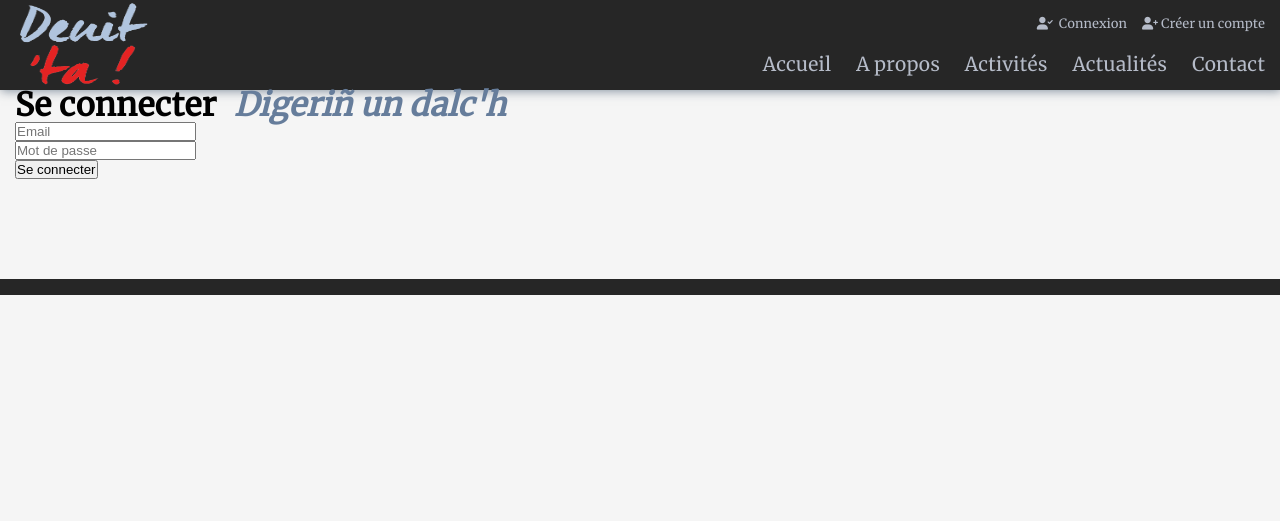
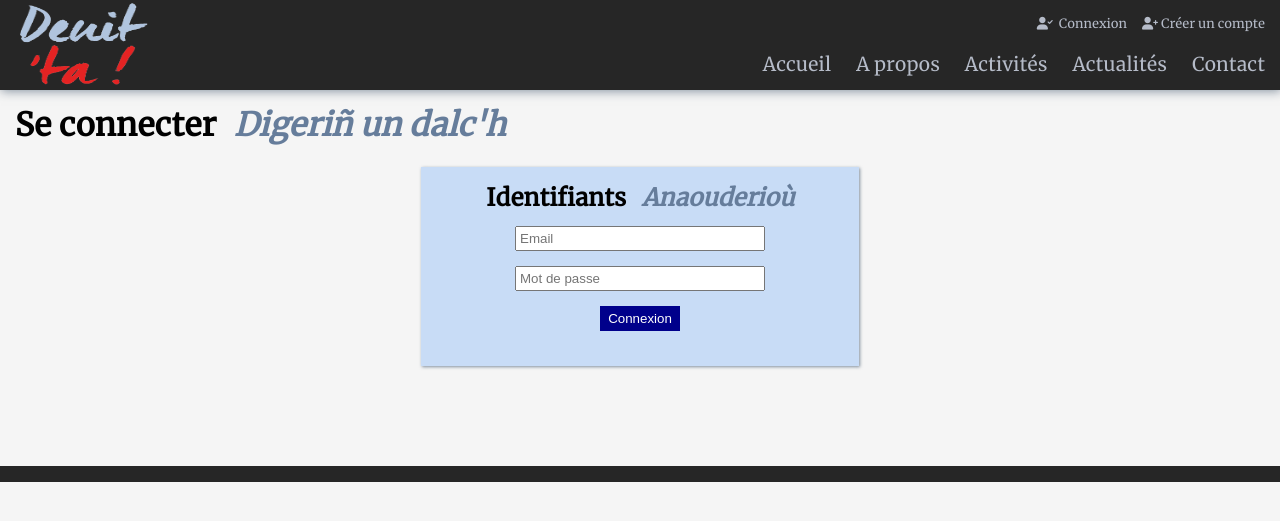
Before and after one commit to LorsGuillou/deuit-ta, a PHP site: page /index.php?action=login in a window 1280 px wide. Shown: the top 521 px of the page. Run offline with PHP 8.4, Linux system fonts and the light colour scheme.

Commit message:
mise en forme formulaires

```diff
--- a/Public/front/css/style.css
+++ b/Public/front/css/style.css
@@ -31,13 +31,13 @@
 ========================== */
 
 :root {
-    --darkbg: #262626;
-    --lightbg: #f5f5f5f2;
+    --darkbg: rgba(38, 38, 38, 1);
+    --lightbg: rgba(245, 245, 245, 0.95);
     --shadow: rgba(112, 128, 144, 0.87);
-    --bigtitles: #b0c4de;
-    --bzh: #667d9b;
+    --formbg: rgba(196, 218, 247, 0.9);
+    --bzh: rgba(102, 125, 155, 1);
     --menulinks: rgba(202, 209, 224, 0.87);
-    --linkhover: #e42323fd;
+    --linkhover: rgba(228, 35, 35, 0.99);
 }
 
 /* ======================================
@@ -72,7 +72,12 @@ ul {
 
 .txt-bzh {
     color: var(--bzh);
+    margin-left: 10px;
     font-style: italic;
+}
+
+h1 {
+    padding-top: 110px;
 }
 
 /* ======================
@@ -80,9 +85,10 @@ ul {
 ====================== */
 
 header {
+    width: 100%;
     background-color: var(--darkbg);
     box-shadow: 1px 1px 10px var(--shadow);
-    /* position: fixed; */
+    position: fixed;
 }
 
 header #bandeau {
@@ -104,11 +110,6 @@ header #bandeau #logo img {
     width: 100%;
     height: 100%;
 }
-
-/* header #bandeau #logo #sous-titre {
-    font-size: 1.68rem;
-    color: var(--bigtitles);
-} */
 
 /* ===============
 === Navigation ===
@@ -176,21 +177,60 @@ header #bandeau .hamburger .bar {
     background-color: var(--menulinks);
 }
 
-/* ==============
-=== Connexion ===
-============== */
+/* ================
+=== Formulaires ===
+================ */
 
-#login h1 .txt-bzh {
-    margin-left: 10px;
+.input-page {
+    margin: 25px auto 20px;
+    padding: 20px;
+    width: 35%;
+    text-align: center;
+    background-color: var(--formbg);
+    box-shadow: 1px 1px 3px var(--shadow);
+}
+
+.input-page p {
+    margin: 15px 0;
+}
+
+.input-page p input {
+    padding: 3px;
+    width: 250px;
+}
+
+.input-page p button {
+    border: none;
+    padding: 5px;
+    width: 80px;
+    margin: auto 3px;
+    color: white;
+    cursor: pointer;
+}
+
+.input-page p button.submit {
+    background-color: darkblue;
+}
+
+.input-page p button.reset {
+    background-color: darkred;
+}
+
+.input-page p textarea {
+    padding: 1px;
+}
+
+/* ============
+=== Contact ===
+============ */
+
+#contact-page {
+    width: 60%;
 }
 
 /* =======================
 === Création de compte ===
 ======================= */
-
-#register h1 .txt-bzh {
-    margin-left: 10px;
-}
 
 /* ===========
 === Footer ===
--- a/app/Controllers/FrontController.php
+++ b/app/Controllers/FrontController.php
@@ -12,8 +12,8 @@ class FrontController extends Controller {
         require ($this->view('front', 'about'));
     }
 
-    function rencontres() {
-        require ($this->view('front', 'rencontres'));
+    function activities() {
+        require ($this->view('front', 'activities'));
     }
 
     function actu() {
--- a/app/Views/admin/templates/mails.php
+++ b/app/Views/admin/templates/mails.php
@@ -20,10 +20,10 @@
                             <td><?= $mail['object'] ?></td>
                             <td><?= $mail['created_at'] ?></td>
                             <td class="action-case">
-                                <a href="indexAdmin.php?action=readMail&id=<?= $mail['id'] ?>">
+                                <a href="indexAdmin.php?action=readMail&id=<?= $mail['id'] ?>" title="Lire">
                                     <span class="action-view"><i class="fa-solid fa-eye"></i></span>
                                 </a>
-                                <a href="indexAdmin.php?action=deleteMail&id=<?= $mail['id'] ?>">
+                                <a href="indexAdmin.php?action=deleteMail&id=<?= $mail['id'] ?>" title="Supprimer">
                                     <span class="action-delete"><i class="fa-solid fa-trash-can"></i></span>
                                 </a>
                             </td>
--- a/app/Views/admin/templates/users.php
+++ b/app/Views/admin/templates/users.php
@@ -22,8 +22,8 @@
                             <td><?= $user['avatar'] ?></td>
                             <td><?= $user['created_at'] ?></td>
                             <td class="action-case">
-                                <a href="indexAdmin.php?action=deleteUser&id=<?= $user['id'] ?>">
-                                    <span class="action-delete"><i class="fa-solid fa-trash-can"></i></span>
+                                <a href="indexAdmin.php?action=deleteUser&id=<?= $user['id'] ?>" title="Supprimer ce compte membre">
+                                    <span class="action-delete"><i class="fa-solid fa-ban"></i></span>
                                 </a>
                             </td>
                         </tr>
--- a/app/Views/front/layout/header.php
+++ b/app/Views/front/layout/header.php
@@ -12,7 +12,7 @@
     <header>
         <div id="bandeau" class="container">
             <div id="logo">
-                <img src="Public/front/img/logo-removebg-preview.png">
+                <img src="Public/front/img/logo.png">
             </div>
             <div id="links">
                 <div id="user-space">
@@ -43,7 +43,7 @@
                             <a class="nav-link" href="index.php?action=about">A propos</a>
                         </li>
                         <li class="nav-item">
-                            <a class="nav-link" href="index.php?action=rencontres">Activités</a>
+                            <a class="nav-link" href="index.php?action=activities">Activités</a>
                         </li>
                         <li class="nav-item">
                             <a class="nav-link" href="index.php?action=actu">Actualités</a>
--- a/app/Views/front/templates/login.php
+++ b/app/Views/front/templates/login.php
@@ -2,6 +2,8 @@
 
     <main id="login" class="container">
         <h1>Se connecter <span class="txt-bzh">Digeriñ un dalc'h</span></h1>
+        <section id="login-page" class="input-page">
+            <h2>Identifiants <span class="txt-bzh">Anaouderioù</span></h2>
             <form action="index.php?action=connect" method="post">
                 <p>
                     <input type="email" id="login-mail" name="login-mail" placeholder="Email">
@@ -10,9 +12,10 @@
                     <input type="password" id="login-pswd" name="login-pswd" placeholder="Mot de passe">
                 </p>
                 <p>
-                <button type="submit" id="button-login">Se connecter</button>
+                    <button type="submit" id="button-login" class="submit">Connexion</button>
                 </p>
             </form>
+        </section>
     </main>
 
 <?php include_once ('app/Views/front/layout/footer.php') ?>
--- a/app/Views/front/templates/register.php
+++ b/app/Views/front/templates/register.php
@@ -3,6 +3,8 @@
 
     <main id="register" class="container">
         <h1>Créez votre compte <span class="txt-bzh">Krouat ho kont</span></h1>
+        <section id="register-page" class="input-page">
+            <h2>Identifiants <span class="txt-bzh">Anaouderioù</span></h2>
             <form action="index.php?action=createUser" method="post">
                 <p>
                     <input type="text" id="lastname" name="lastname" placeholder="Nom">
@@ -17,9 +19,11 @@
                     <input type="password" id="password" name="password" placeholder="Mot de passe">
                 </p>
                 <p>
-                <button type="submit" id="button-register">Envoyer</button>
+                    <button type="submit" id="submit-register" class="submit">Envoyer</button>
+                    <button type="reset" id="reset-register" class="reset">Effacer</button>
                 </p>
             </form>
+        </section>
     </main>
 
 
--- a/index.php
+++ b/index.php
@@ -22,9 +22,9 @@ try {
             $frontController->about();
 
         // Aller sur Rencontres
-        } elseif ($_GET['action'] == 'rencontres') {
+        } elseif ($_GET['action'] == 'activities') {
 
-            $frontController->rencontres();
+            $frontController->activities();
 
         // Aller sur Actualités
         } elseif ($_GET['action'] == 'actu') {
```
Also changed, not shown: Public/admin/css/style.css (+15 -4 lines), app/Views/admin/templates/blog.php (+17 -0 lines), app/Views/front/templates/contact.php (+6 -3 lines), Public/front/img/logo.png (renamed from Public/front/img/logo-removebg-preview.png), app/Views/front/templates/activities.php (renamed from app/Views/front/templates/activity.php). Lines whose indentation alone changed are shown as unchanged.
